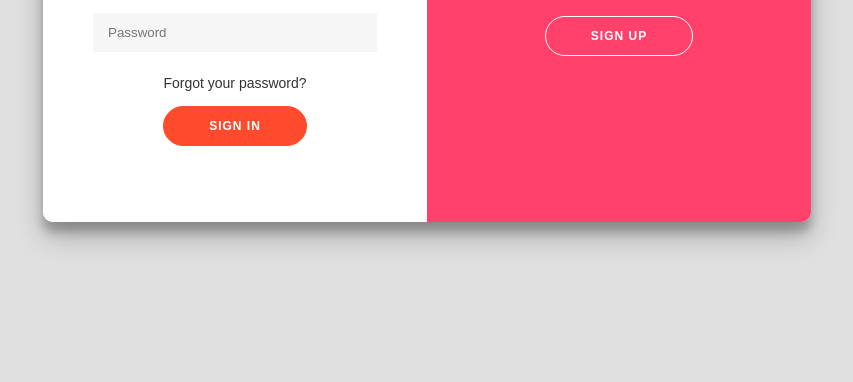
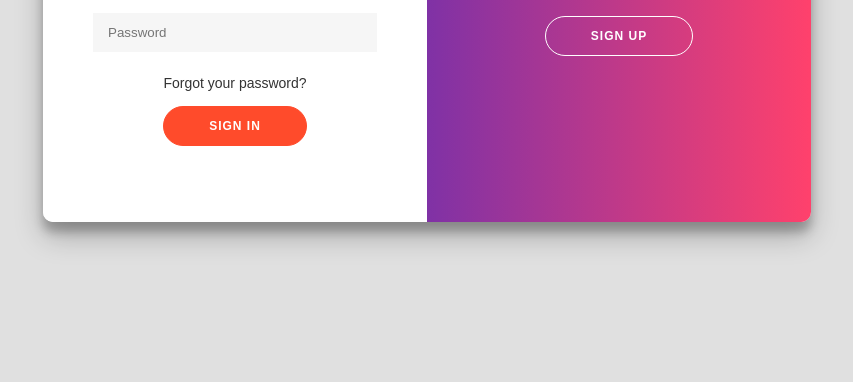
Before and after one commit to Jordan-360/Front-End-LoginPage, a plain HTML site: page index.html in a window 1280 px wide. Shown: the part 418-800 px from the top of the page, without its empty margins (213-1066 px from the left). Drawn offline with Linux system fonts and the light colour scheme.

Commit message:
changing overlay color

```diff
--- a/styles.css
+++ b/styles.css
@@ -132,7 +132,7 @@ input {
 }
 
 .overlay {
-    background: linear-gradient(to right, #ff416c, #ff416c);
+    background: linear-gradient(to right, #0022df, #ff416c);
     color: #fff;
     position: relative;
     left: -100%;
```
